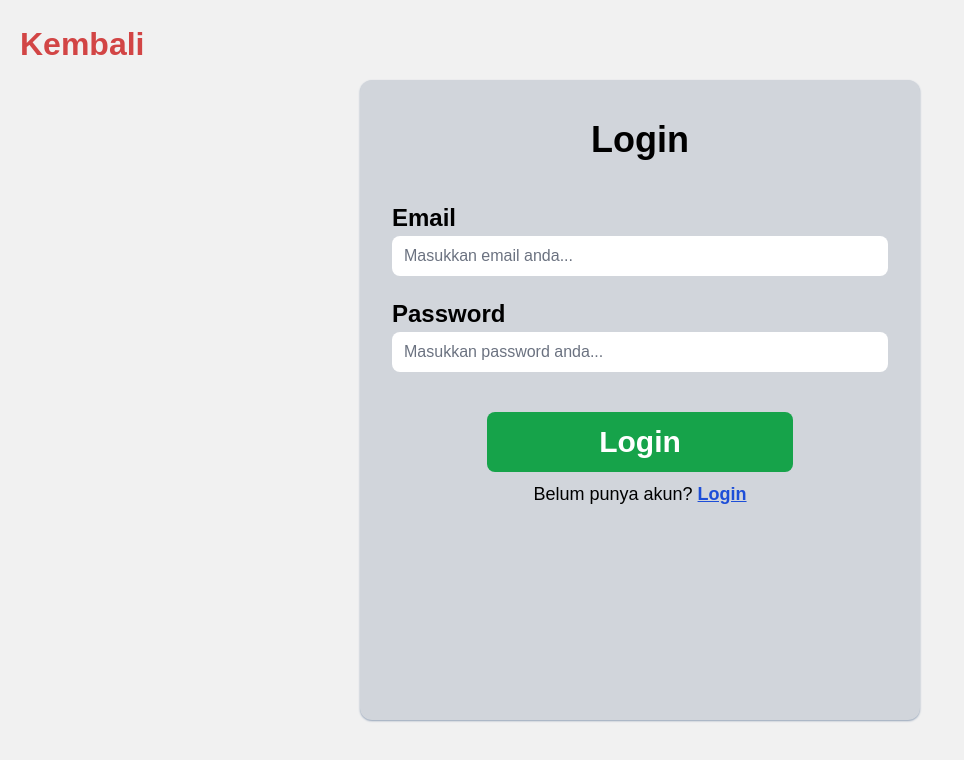
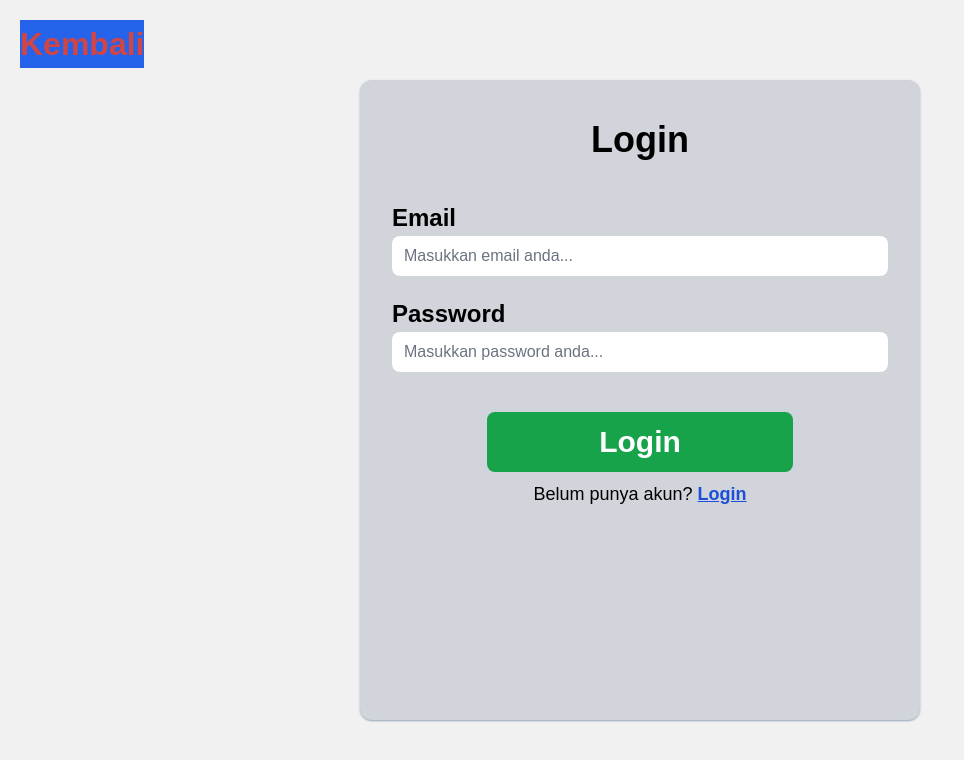
Before and after one commit to Lexh19/test-gema-todo-list-next.js-14, a Next.js app: page /auth/login in a window 1280 px wide. Shown: the top 760 px of the page, without its empty margins (0-964 px from the left). Built offline with nearby package versions, Linux system fonts and the light colour scheme; no server answers.

Commit message:
color btn back

```diff
--- a/src/pages/auth/login.jsx
+++ b/src/pages/auth/login.jsx
@@ -25,7 +25,7 @@ const LoginPage = () => {
       <title>Login | TodosNow</title>
     </Head>
       <div className="w-full h-screen">
-        <div className="absolute ml-5 mt-5 bg-blue">
+        <div className="absolute ml-5 mt-5 bg-blue-600">
           <p className="text-back" onClick={() => router.push("/")}>
             Kembali
           </p>
```
